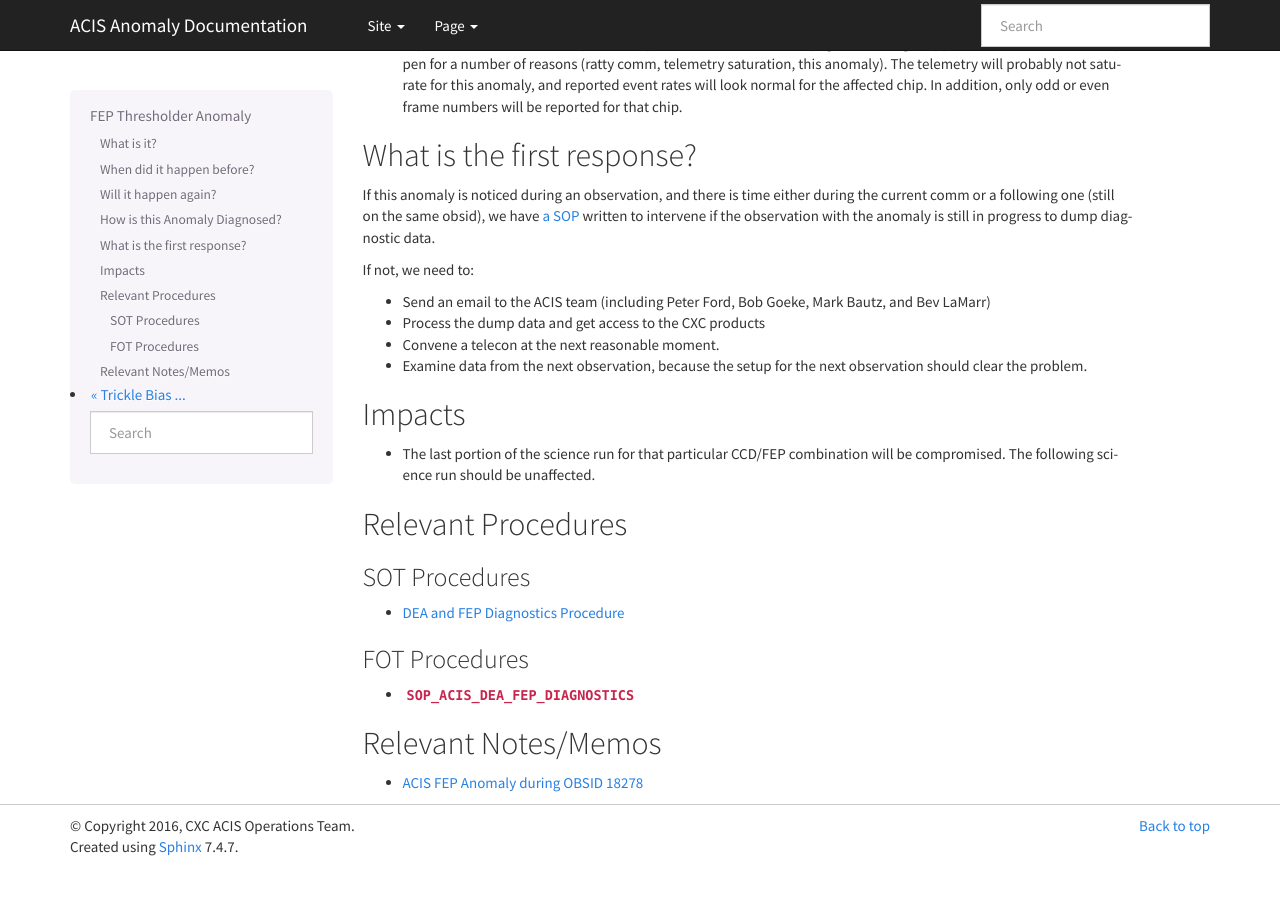
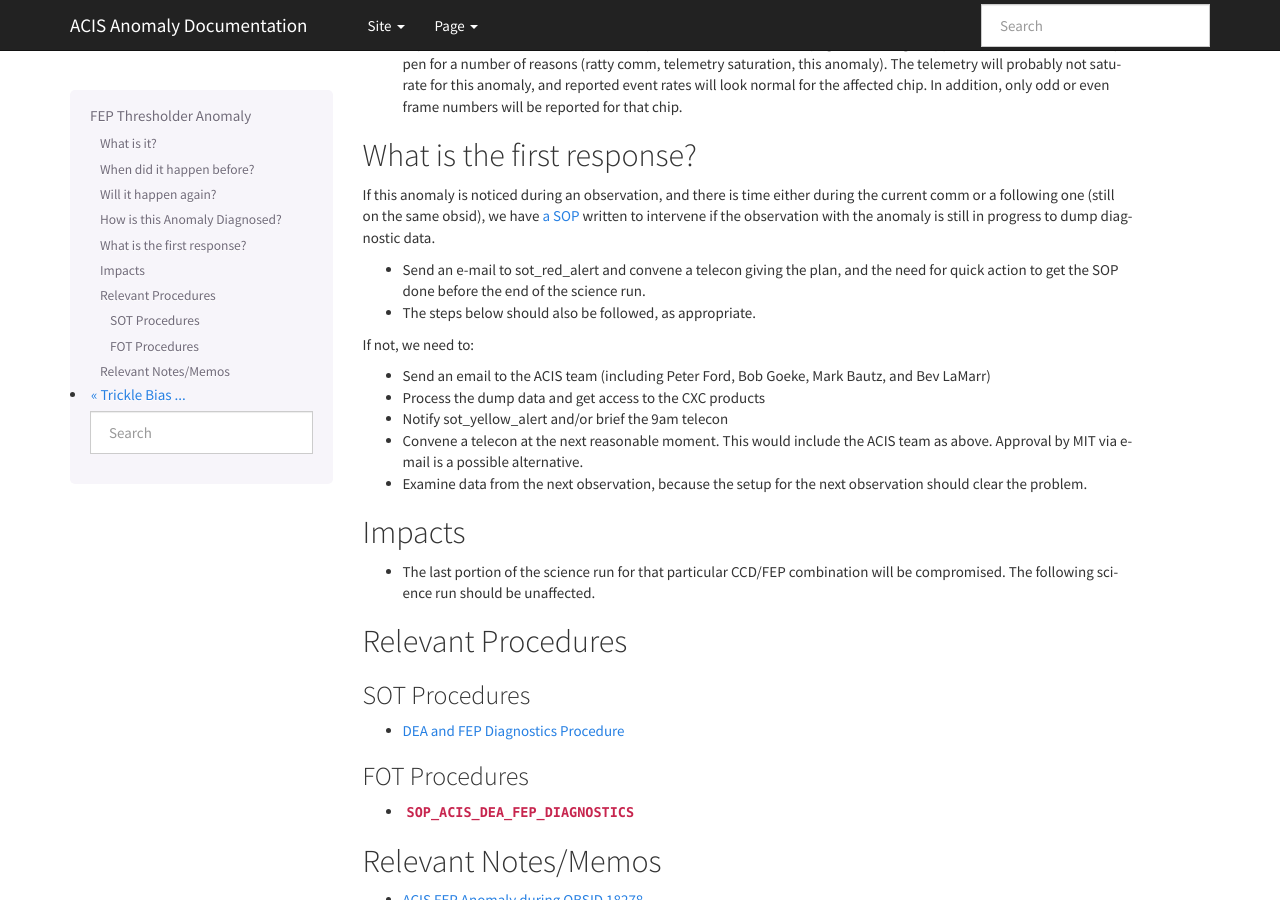
Before and after one commit to acisops/acis_anomaly_pages, a Sphinx documentation site: the page built from source/fep_thresholder.rst, in a window 1280 px wide and 900 px high, scrolled down 530 px. Built offline with Sphinx 7.4.7, drawn with Linux system fonts in a browser that asks for light colours; before the commit the page ends 1398 px from its top, so only the background shows below that.

Commit message:
Added details about telecons and messages to SOT

```diff
--- a/source/fep_thresholder.rst
+++ b/source/fep_thresholder.rst
@@ -37,11 +37,15 @@ the current comm or a following one (still on the same obsid),
 we have `a SOP <http://cxc.cfa.harvard.edu/acis/cmd_seq/dea_fep_diags.pdf>`_
 written to intervene if the observation with the anomaly is still in progress to dump diagnostic data.
 
+* Send an e-mail to sot_red_alert and convene a telecon giving the plan, and the need for quick action to get the SOP done before the end of the science run.
+* The steps below should also be followed, as appropriate.
+
 If not, we need to:
 
 * Send an email to the ACIS team (including Peter Ford, Bob Goeke, Mark Bautz, and Bev LaMarr)
 * Process the dump data and get access to the CXC products
-* Convene a telecon at the next reasonable moment.
+* Notify sot_yellow_alert and/or brief the 9am telecon
+* Convene a telecon at the next reasonable moment. This would include the ACIS team as above. Approval by MIT via e-mail is a possible alternative.
 * Examine data from the next observation, because the setup for the next observation should
   clear the problem.
 
```
